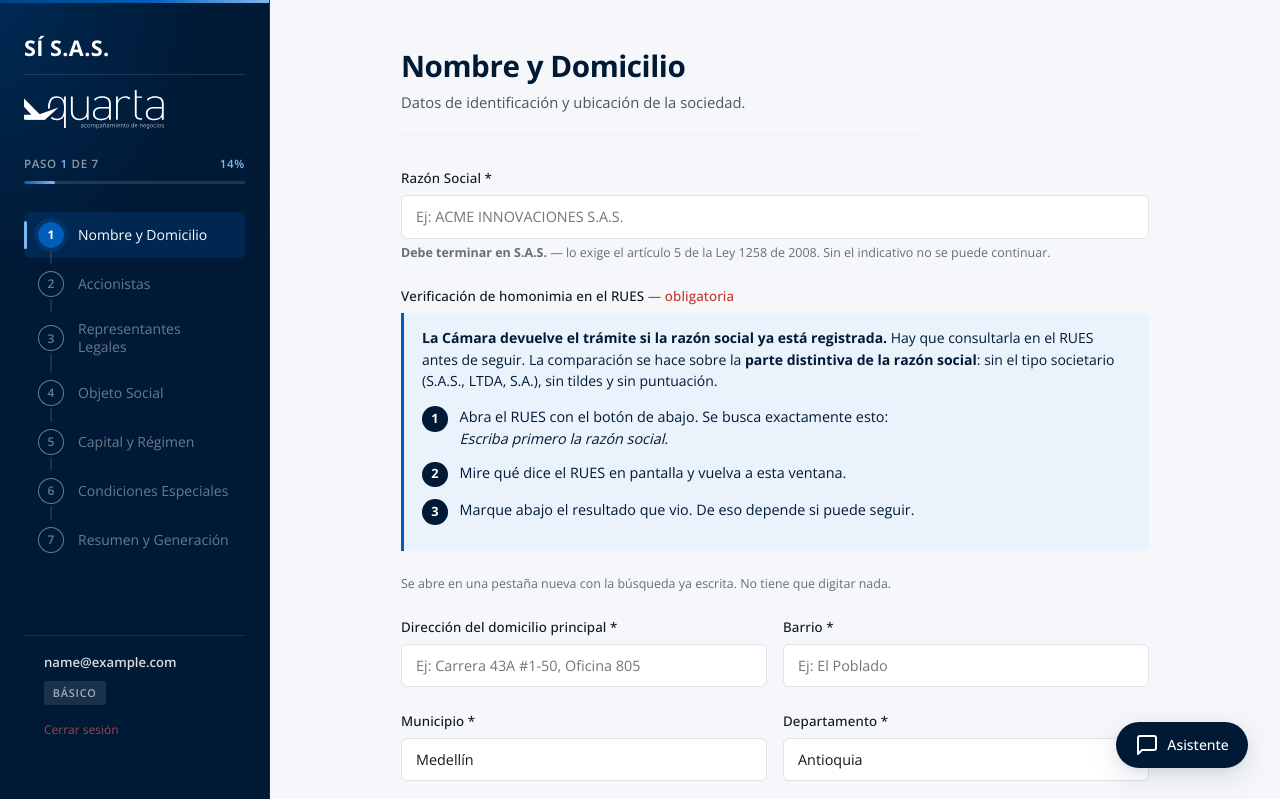
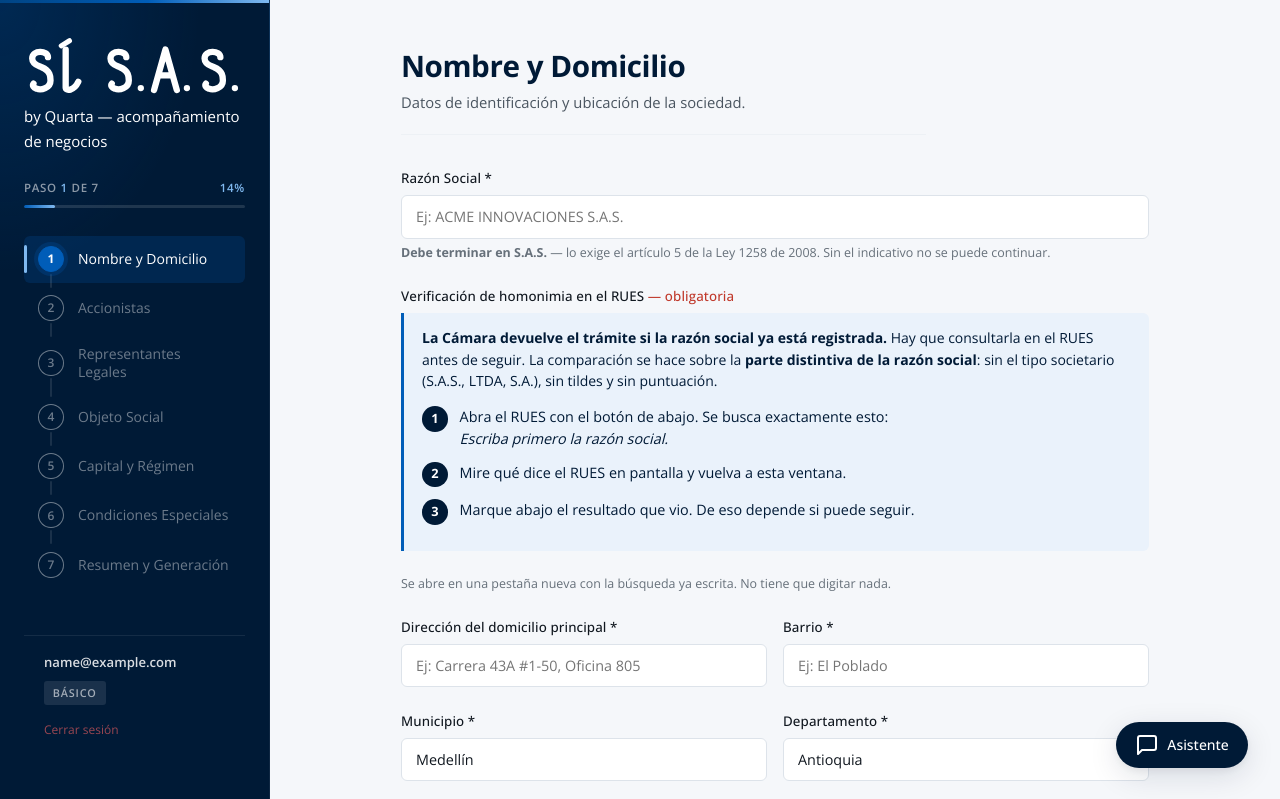
Before and after one commit to acardona97/si-sas, a Flask app: page /app in a window 1280 px wide. Shown: the top 799 px of the page. Run offline with Flask 3, Linux system fonts and the light colour scheme; the visitor is signed in with stand-in values (Sample User, id 1); data comes from the database, SQL or seed files in the repository; some libraries are stand-ins or nearby versions.

Commit message:
WIP identidad SI S.A.S. (incompleto, antes del feedback del usuario)
Co-Authored-By: Claude Opus 5.5 <noreply@anthropic.com>

```diff
--- /dev/null
+++ b/src/templates/_marca.html
@@ -0,0 +1,106 @@
+{# ══════════════════════════════════════════════════════════════════
+   Sistema de marca SÍ S.A.S.
+   Macros que inlinean el SVG de la marca (para heredar color por
+   currentColor y permitir la micro-animación de asentado). No usar
+   <img src="..."> para la marca: siempre estos macros.
+
+   si_logo(variant, tone, size, animate, cls)
+     variant: 'full'    -> "SÍ S.A.S." completo, una sola pieza tipográfica
+               'core'    -> "SÍ" (núcleo, sin descriptor)
+               'mark'    -> isotipo (tilde + cola de la Í), para espacios muy
+                            reducidos o como marca de agua
+               'app'     -> isotipo sobre contenedor sólido (ícono de app/perfil)
+     tone:    'currentColor' (por defecto, hereda del CSS) | 'light' (fuerza
+               navy, para fondos claros) | 'dark' (fuerza blanco, para fondos
+               oscuros/navy)
+     size:    alto en px (ancho se ajusta solo, según relación del viewBox)
+     animate: si es true, agrega la clase que dispara el asentado de la
+               tilde/cola en el primer render (respeta prefers-reduced-motion,
+               ver style.css)
+   ══════════════════════════════════════════════════════════════════ #}
+
+{% macro si_logo(variant='full', tone='currentColor', size=None, animate=False, cls='') %}
+{%- set color = '#004571' if tone == 'light' else ('#FFFFFF' if tone == 'dark' else 'currentColor') -%}
+{%- set wrapper_cls = 'si-logo si-logo--' ~ variant ~ (' si-logo--animate' if animate else '') ~ (' ' ~ cls if cls else '') -%}
+{%- set style = 'color:' ~ color ~ (';height:' ~ size ~ 'px' if size else '') -%}
+
+{% if variant == 'core' %}
+<span class="{{ wrapper_cls }}" style="{{ style }}">
+  <svg viewBox="-10 -25 230 195" xmlns="http://www.w3.org/2000/svg" role="img" aria-label="Sí" focusable="false">
+    <path d="M66,42 C66,20 16,18 16,46 C16,66 38,70 46,74 C74,86 74,104 74,116
+             C74,140 44,148 30,142 C20,138 16,132 20,126"
+          fill="none" stroke="currentColor" stroke-width="20"
+          stroke-linecap="round" stroke-linejoin="round"/>
+    <g transform="translate(108,0)">
+      <path class="si-tail" d="M14,18 L14,138 C14,150 40,150 54,120"
+            fill="none" stroke="currentColor" stroke-width="20"
+            stroke-linecap="round" stroke-linejoin="round"/>
+      <path class="si-accent" d="M0,6 L26,-10"
+            fill="none" stroke="currentColor" stroke-width="16"
+            stroke-linecap="round"/>
+    </g>
+  </svg>
+</span>
+
+{% elif variant == 'mark' %}
+<span class="{{ wrapper_cls }}" style="{{ style }}">
+  <svg viewBox="-10 -22 100 190" xmlns="http://www.w3.org/2000/svg" role="img" aria-label="Sí" focusable="false">
+    <path class="si-tail" d="M14,18 L14,138 C14,150 40,150 54,120"
+          fill="none" stroke="currentColor" stroke-width="20"
+          stroke-linecap="round" stroke-linejoin="round"/>
+    <path class="si-accent" d="M0,6 L26,-10"
+          fill="none" stroke="currentColor" stroke-width="16"
+          stroke-linecap="round"/>
+  </svg>
+</span>
+
+{% elif variant == 'app' %}
+<span class="{{ wrapper_cls }}" style="{{ 'height:' ~ size ~ 'px' if size else '' }}">
+  <svg viewBox="0 0 100 100" xmlns="http://www.w3.org/2000/svg" role="img" aria-label="Sí" focusable="false">
+    <rect x="0" y="0" width="100" height="100" rx="24" fill="#004571"/>
+    <path class="si-tail" d="M38,22 L38,76 C38,85 53,85 62,69"
+          fill="none" stroke="#FFFFFF" stroke-width="12"
+          stroke-linecap="round" stroke-linejoin="round"/>
+    <path class="si-accent" d="M27,15 L45,4" fill="none" stroke="#FFFFFF" stroke-width="10" stroke-linecap="round"/>
+  </svg>
+</span>
+
+{% else %}
+<span class="{{ wrapper_cls }}" style="{{ style }}">
+  <svg viewBox="-10 -25 700 195" xmlns="http://www.w3.org/2000/svg" role="img" aria-label="Sí S.A.S." focusable="false">
+    <path d="M66,42 C66,20 16,18 16,46 C16,66 38,70 46,74 C74,86 74,104 74,116
+             C74,140 44,148 30,142 C20,138 16,132 20,126"
+          fill="none" stroke="currentColor" stroke-width="20"
+          stroke-linecap="round" stroke-linejoin="round"/>
+    <g transform="translate(108,0)">
+      <path class="si-tail" d="M14,18 L14,138 C14,150 40,150 54,120"
+            fill="none" stroke="currentColor" stroke-width="20"
+            stroke-linecap="round" stroke-linejoin="round"/>
+      <path class="si-accent" d="M0,6 L26,-10"
+            fill="none" stroke="currentColor" stroke-width="16"
+            stroke-linecap="round"/>
+    </g>
+    <g transform="translate(248,0)">
+      <path d="M66,42 C66,20 16,18 16,46 C16,66 38,70 46,74 C74,86 74,104 74,116
+               C74,140 44,148 30,142 C20,138 16,132 20,126"
+            fill="none" stroke="currentColor" stroke-width="20"
+            stroke-linecap="round" stroke-linejoin="round"/>
+    </g>
+    <circle cx="360" cy="140" r="10" fill="currentColor"/>
+    <g transform="translate(394,0)">
+      <path d="M8,146 L44,18 L80,146 M22,100 L66,100"
+            fill="none" stroke="currentColor" stroke-width="20"
+            stroke-linecap="round" stroke-linejoin="round"/>
+    </g>
+    <circle cx="506" cy="140" r="10" fill="currentColor"/>
+    <g transform="translate(546,0)">
+      <path d="M66,42 C66,20 16,18 16,46 C16,66 38,70 46,74 C74,86 74,104 74,116
+               C74,140 44,148 30,142 C20,138 16,132 20,126"
+            fill="none" stroke="currentColor" stroke-width="20"
+            stroke-linecap="round" stroke-linejoin="round"/>
+    </g>
+    <circle cx="658" cy="140" r="10" fill="currentColor"/>
+  </svg>
+</span>
+{% endif %}
+{% endmacro %}
--- a/src/templates/index.html
+++ b/src/templates/index.html
@@ -6,21 +6,21 @@
     <title>Sí S.A.S. — Constitución de Sociedad</title>
     <link rel="preconnect" href="https://fonts.googleapis.com">
     <link rel="preconnect" href="https://fonts.gstatic.com" crossorigin>
-    <link href="https://fonts.googleapis.com/css2?family=Open+Sans:wght@300;400;500;600;700&display=swap" rel="stylesheet">
+    <link href="https://fonts.googleapis.com/css2?family=Open+Sans:wght@300;400;500;600;700&family=Barlow:wght@400;500;600;700;800&display=swap" rel="stylesheet">
     <link rel="stylesheet" href="/static/css/style.css?v=20260823r">
+    <link rel="icon" type="image/svg+xml" href="/static/img/si/si-favicon.svg">
 </head>
 <body>
+{% from "_marca.html" import si_logo %}
 
 <div class="app-layout">
     <!-- Sidebar -->
     <aside class="sidebar">
         <div class="brand">
-            <span class="brand-producto">SÍ S.A.S.</span>
-            <a href="/" class="brand-quarta">
-                <img src="/static/img/logo_quarta_white.svg"
-                     alt="Quarta — acompañamiento de negocios" class="sidebar-logo-img"
-                     width="140" height="40">
+            <a href="/" class="brand-marca" aria-label="Sí S.A.S.">
+                {{ si_logo(variant='full', tone='dark', size=30, animate=True) }}
             </a>
+            <span class="brand-by">by Quarta — acompañamiento de negocios</span>
         </div>
         <div class="brand-avance">
             <div class="brand-avance-texto">
```
Also changed, not shown: src/templates/admin.html (+5 -3 lines), src/static/img/si/si-app-mark.svg (added), src/static/img/si/si-favicon.svg (added), src/static/img/si/si-mark.svg (added), src/static/img/si/si-wordmark-core.svg (added), src/static/img/si/si-wordmark-full.svg (added).
